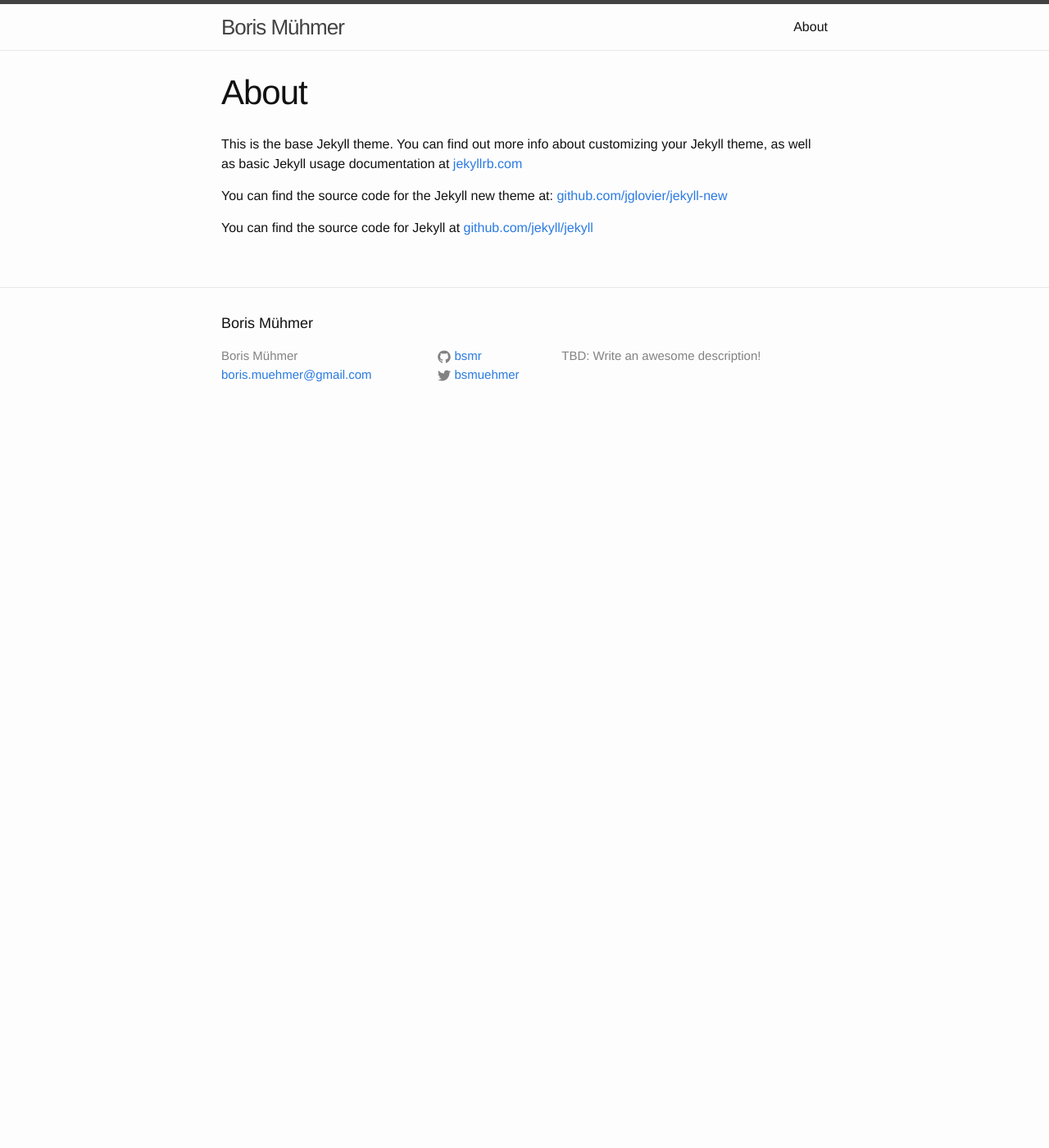
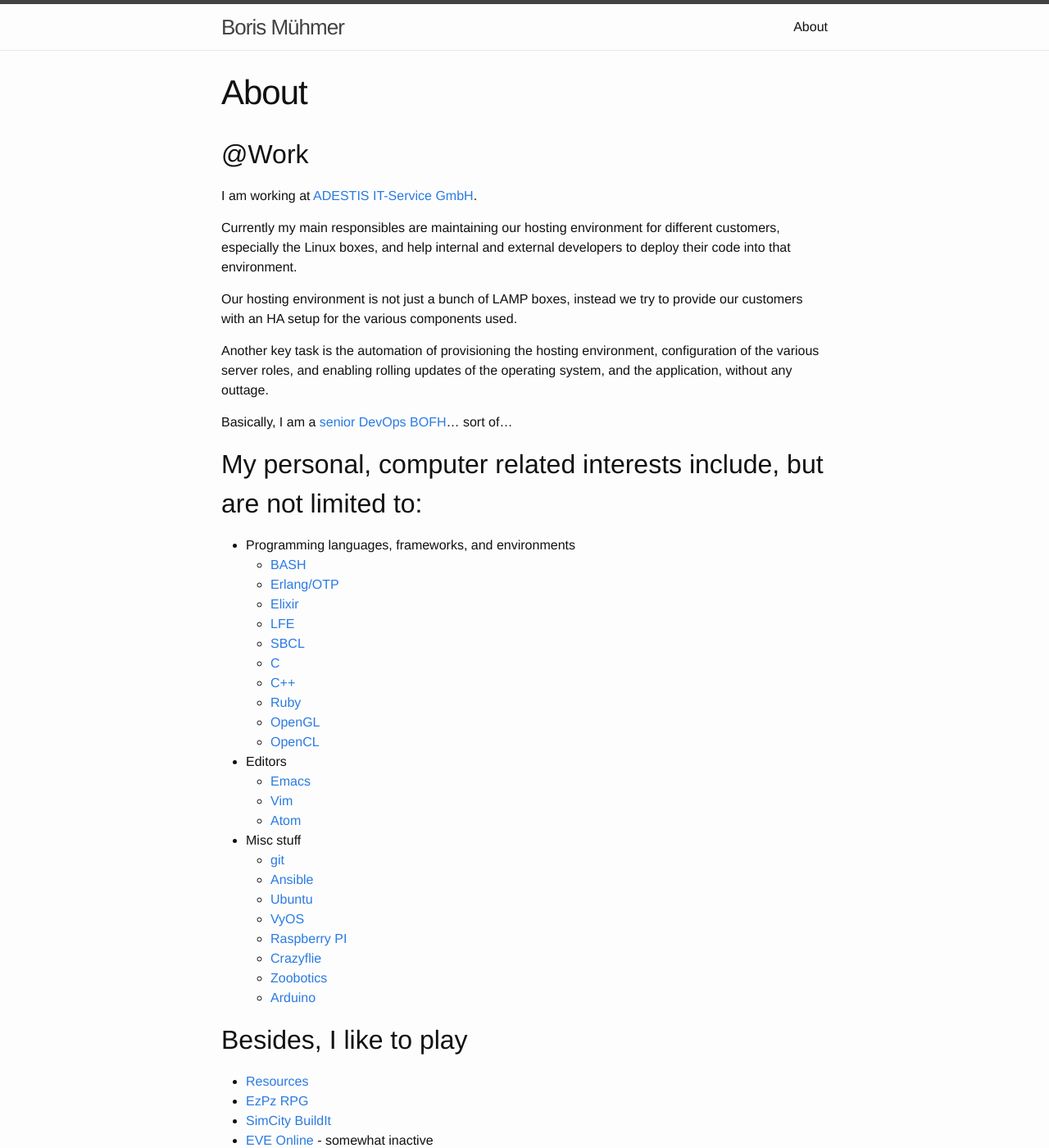
Before and after one commit to bsmr/bsmr.github.io, a Jekyll site: the page built from about.md, in a window 1280 px wide and 1400 px high. Shown: the whole window at 82% size. Built offline with Jekyll 4.4.1, drawn with Linux system fonts in a browser that asks for light colours; some of the changed text lies outside the part shown.

Commit message:
snapshot

```diff
--- a/_config.yml
+++ b/_config.yml
@@ -2,7 +2,7 @@
 title: Boris Mühmer
 email: boris.muehmer@gmail.com
 description: > # this means to ignore newlines until "baseurl:"
-  TBD: Write an awesome description!
+  Sorry, I have no time...
 baseurl: "" # the subpath of your site, e.g. /blog/
 url: "https://bsmr.github.io" # the base hostname & protocol for your site
 twitter_username: bsmuehmer
--- a/about.md
+++ b/about.md
@@ -4,8 +4,51 @@ title: About
 permalink: /about/
 ---
 
-This is the base Jekyll theme. You can find out more info about customizing your Jekyll theme, as well as basic Jekyll usage documentation at [jekyllrb.com](http://jekyllrb.com/)
+## @Work
 
-You can find the source code for the Jekyll new theme at: [github.com/jglovier/jekyll-new](https://github.com/jglovier/jekyll-new)
+I am working at [ADESTIS IT-Service GmbH](http://www.adestis.com/).
 
-You can find the source code for Jekyll at [github.com/jekyll/jekyll](https://github.com/jekyll/jekyll)
+Currently my main responsibles are maintaining our hosting environment for different customers, especially the Linux boxes, and help internal and external developers to deploy their code into that environment.
+
+Our hosting environment is not just a bunch of LAMP boxes, instead we try to provide our customers with an HA setup for the various components used.
+
+Another key task is the automation of provisioning the hosting environment, configuration of the various server roles, and enabling rolling updates of the operating system, and the application, without any outtage.
+
+Basically, I am a [senior](https://upload.wikimedia.org/wikipedia/commons/3/30/Tenniel_Astrologer.jpg) [DevOps](https://en.wikipedia.org/wiki/DevOps) [BOFH](https://en.wikipedia.org/wiki/Bastard_Operator_From_Hell)... sort of...
+
+## My personal, computer related interests include, but are not limited to:
+
+* Programming languages, frameworks, and environments
+  * [BASH](http://www.gnu.org/software/bash/)
+  * [Erlang/OTP](http://erlang.org/)
+  * [Elixir](http://elixir-lang.org/)
+  * [LFE](http://lfe.io/)
+  * [SBCL](http://sbcl.org/)
+  * [C](https://en.wikipedia.org/wiki/C_(programming_language))
+  * [C++](https://en.wikipedia.org/wiki/C%2B%2B)
+  * [Ruby](https://www.ruby-lang.org/)
+  * [OpenGL](https://en.wikipedia.org/wiki/OpenGL)
+  * [OpenCL](https://en.wikipedia.org/wiki/OpenCL)
+* Editors
+  * [Emacs](http://www.gnu.org/software/emacs/)
+  * [Vim](http://www.vim.org/)
+  * [Atom](https://atom.io/)
+* Misc stuff
+  * [git](https://git-scm.com/)
+  * [Ansible](http://www.ansible.com/)
+  * [Ubuntu](http://www.ubuntu.com/)
+  * [VyOS](http://vyos.net/)
+  * [Raspberry PI](https://www.raspberrypi.org/)
+  * [Crazyflie](https://www.bitcraze.io/)
+  * [Zoobotics](http://zoobotics.de/)
+  * [Arduino](http://www.arduino.cc/)
+
+## Besides, I like to play
+
+* [Resources](http://www.resources-game.ch/)
+* [EzPz RPG](http://ezpzrpg.r2games.com/)
+* [SimCity BuildIt](http://www.ea.com/simcity-buildit/)
+* [EVE Online](http://www.eveonline.com/) - somewhat inactive
+* [EverQuest](https://www.everquest.com/home) - very inactive
+* [EverQuest II](https://www.everquest2.com/home) - very very inactive
+* [Ingress](https://www.ingress.com/) - nah, sorry, not anymore... did I just drop a burster...
```
Also changed, not shown: 1 other file.
